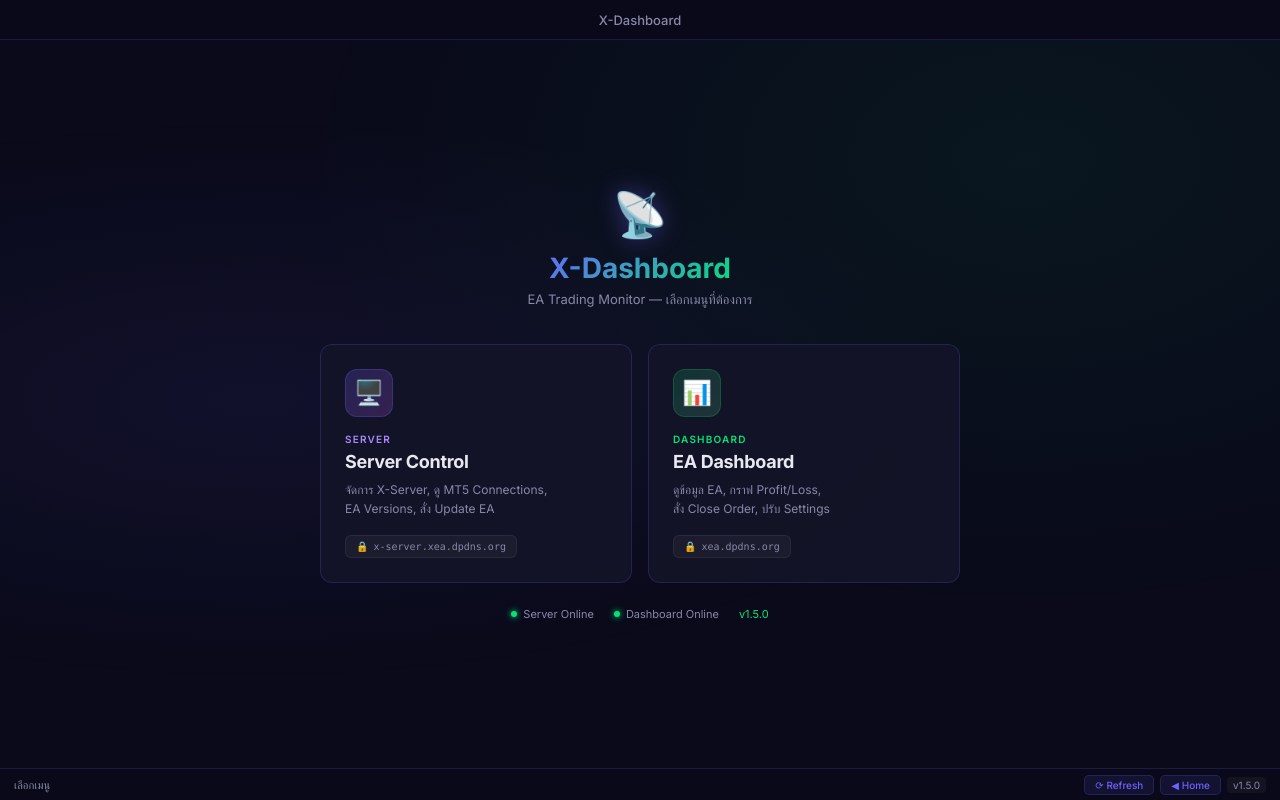
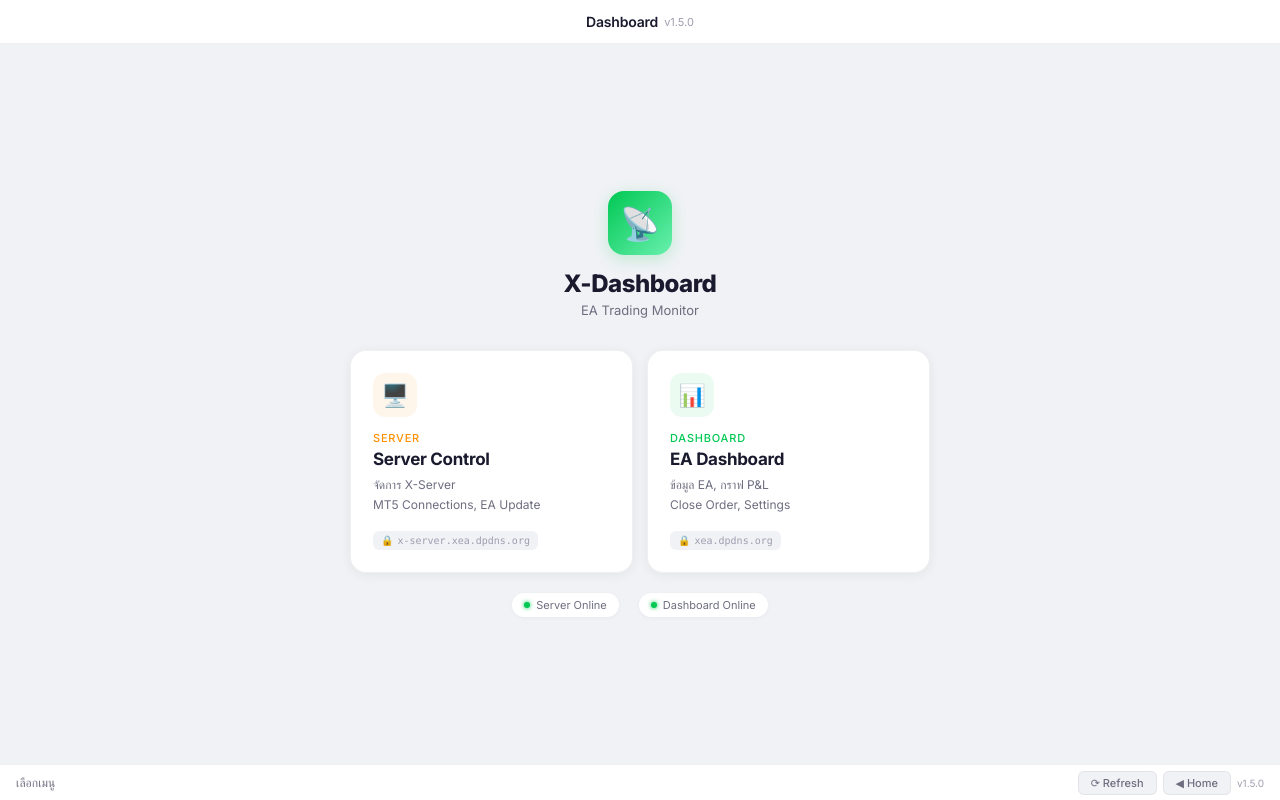
Before and after one commit to somkid2042-star/EA_DASHBOARD_WEB, a website: page X-Dashbord/mac-app/src/index.html in a window 1280 px wide. Drawn offline with Linux system fonts and the light colour scheme.

Commit message:
ui: light theme matching Dashboard - white cards, green accents

```diff
--- a/X-Dashbord/mac-app/src/index.html
+++ b/X-Dashbord/mac-app/src/index.html
@@ -6,7 +6,7 @@
   <meta name="viewport" content="width=device-width, initial-scale=1.0" />
   <title>X-Dashboard</title>
   <style>
-    @import url('https://fonts.googleapis.com/css2?family=Inter:wght@300;400;500;600;700&display=swap');
+    @import url('https://fonts.googleapis.com/css2?family=Inter:wght@300;400;500;600;700;800&display=swap');
 
     * {
       margin: 0;
@@ -15,17 +15,19 @@
     }
 
     :root {
-      --bg: #0a0a1a;
-      --card: rgba(20, 20, 40, 0.9);
-      --accent: #6c63ff;
-      --accent-glow: rgba(108, 99, 255, 0.3);
-      --success: #00e676;
-      --success-glow: rgba(0, 230, 118, 0.15);
-      --danger: #ff5252;
-      --warning: #ffab40;
-      --text: #e8e8f0;
-      --dim: #8888aa;
-      --border: rgba(108, 99, 255, 0.2);
+      --bg: #f0f2f5;
+      --card: #ffffff;
+      --card-shadow: 0 2px 12px rgba(0, 0, 0, 0.06);
+      --card-hover-shadow: 0 6px 24px rgba(0, 0, 0, 0.1);
+      --accent: #00c853;
+      --accent-light: rgba(0, 200, 83, 0.08);
+      --accent-orange: #ff9100;
+      --accent-orange-light: rgba(255, 145, 0, 0.08);
+      --text: #1a1a2e;
+      --text-secondary: #6e6e80;
+      --text-light: #9e9eb0;
+      --border: rgba(0, 0, 0, 0.06);
+      --bar-bg: #ffffff;
     }
 
     body {
@@ -39,25 +41,10 @@
       -webkit-font-smoothing: antialiased;
     }
 
-    /* ===== Background ===== */
-    .bg {
-      position: fixed;
-      top: 0;
-      left: 0;
-      width: 100%;
-      height: 100%;
-      z-index: 0;
-      pointer-events: none;
-      background:
-        radial-gradient(ellipse at 20% 50%, rgba(108, 99, 255, 0.08) 0%, transparent 50%),
-        radial-gradient(ellipse at 80% 20%, rgba(0, 230, 118, 0.06) 0%, transparent 50%);
-    }
-
     /* ===== Top Bar ===== */
     .topbar {
-      height: 40px;
-      background: rgba(10, 10, 26, 0.95);
-      backdrop-filter: blur(12px);
+      height: 44px;
+      background: var(--bar-bg);
       border-bottom: 1px solid var(--border);
       display: flex;
       align-items: center;
@@ -69,9 +56,17 @@
     }
 
     .topbar-title {
-      font-size: 13px;
-      font-weight: 500;
-      color: var(--dim);
+      font-size: 14px;
+      font-weight: 600;
+      color: var(--text);
+      letter-spacing: -0.2px;
+    }
+
+    .topbar-ver {
+      font-size: 11px;
+      font-weight: 400;
+      color: var(--text-light);
+      margin-left: 6px;
     }
 
     /* ===== Main Content ===== */
@@ -90,188 +85,154 @@
     /* ===== Header ===== */
     .header {
       text-align: center;
-      margin-bottom: 36px;
+      margin-bottom: 32px;
     }
 
     .header-icon {
-      font-size: 44px;
-      margin-bottom: 10px;
-      filter: drop-shadow(0 0 12px rgba(108, 99, 255, 0.4));
+      width: 64px;
+      height: 64px;
+      background: linear-gradient(135deg, #00c853, #69f0ae);
+      border-radius: 16px;
+      display: flex;
+      align-items: center;
+      justify-content: center;
+      font-size: 32px;
+      margin: 0 auto 14px;
+      box-shadow: 0 4px 16px rgba(0, 200, 83, 0.2);
     }
 
     .header h1 {
-      font-size: 28px;
-      font-weight: 700;
-      background: linear-gradient(135deg, #6c63ff, #00e676);
-      -webkit-background-clip: text;
-      background-clip: text;
-      -webkit-text-fill-color: transparent;
-      margin-bottom: 6px;
+      font-size: 24px;
+      font-weight: 800;
+      color: var(--text);
+      letter-spacing: -0.5px;
+      margin-bottom: 4px;
     }
 
     .header p {
       font-size: 13px;
-      color: var(--dim);
+      color: var(--text-secondary);
     }
 
     /* ===== Cards ===== */
     .cards {
       display: flex;
-      gap: 16px;
+      gap: 14px;
       width: 100%;
-      max-width: 640px;
+      max-width: 580px;
     }
 
     .card {
       flex: 1;
       background: var(--card);
-      border: 1px solid var(--border);
-      border-radius: 12px;
-      padding: 24px;
+      border-radius: 16px;
+      padding: 22px;
       cursor: pointer;
       transition: all 0.25s ease;
-      position: relative;
-      overflow: hidden;
-    }
-
-    .card::after {
-      content: '';
-      position: absolute;
-      top: 0;
-      left: 0;
-      right: 0;
-      height: 2px;
-      opacity: 0;
-      transition: opacity 0.25s;
+      box-shadow: var(--card-shadow);
+      border: 1px solid var(--border);
     }
 
     .card:hover {
-      border-color: rgba(108, 99, 255, 0.4);
       transform: translateY(-3px);
-      box-shadow: 0 8px 30px rgba(0, 0, 0, 0.35);
-    }
-
-    .card:hover::after {
-      opacity: 1;
+      box-shadow: var(--card-hover-shadow);
     }
 
     .card:active {
       transform: translateY(-1px);
     }
 
-    .card.server::after {
-      background: linear-gradient(90deg, #6c63ff, #bf5af2);
-    }
-
-    .card.dashboard::after {
-      background: linear-gradient(90deg, #00e676, #69f0ae);
-    }
-
-    .card:hover.server {
-      border-color: rgba(108, 99, 255, 0.5);
-      box-shadow: 0 8px 30px rgba(108, 99, 255, 0.1);
-    }
-
-    .card:hover.dashboard {
-      border-color: rgba(0, 230, 118, 0.4);
-      box-shadow: 0 8px 30px rgba(0, 230, 118, 0.08);
-    }
-
-    .card-icon {
-      width: 48px;
-      height: 48px;
+    .card-icon-box {
+      width: 44px;
+      height: 44px;
       border-radius: 12px;
       display: flex;
       align-items: center;
       justify-content: center;
-      font-size: 24px;
-      margin-bottom: 16px;
+      font-size: 22px;
+      margin-bottom: 14px;
     }
 
-    .card.server .card-icon {
-      background: linear-gradient(135deg, rgba(108, 99, 255, 0.2), rgba(191, 90, 242, 0.2));
-      border: 1px solid rgba(108, 99, 255, 0.25);
+    .card.server .card-icon-box {
+      background: var(--accent-orange-light);
     }
 
-    .card.dashboard .card-icon {
-      background: linear-gradient(135deg, rgba(0, 230, 118, 0.15), rgba(105, 240, 174, 0.15));
-      border: 1px solid rgba(0, 230, 118, 0.2);
+    .card.dashboard .card-icon-box {
+      background: var(--accent-light);
     }
 
     .card-label {
-      font-size: 10px;
-      font-weight: 600;
+      font-size: 11px;
+      font-weight: 500;
       text-transform: uppercase;
-      letter-spacing: 1.2px;
-      margin-bottom: 6px;
+      letter-spacing: 0.8px;
+      margin-bottom: 4px;
     }
 
     .card.server .card-label {
-      color: #a78bfa;
+      color: var(--accent-orange);
     }
 
     .card.dashboard .card-label {
-      color: var(--success);
+      color: var(--accent);
     }
 
     .card-title {
-      font-size: 18px;
+      font-size: 17px;
       font-weight: 700;
+      color: var(--text);
       letter-spacing: -0.3px;
-      margin-bottom: 8px;
+      margin-bottom: 6px;
     }
 
     .card-desc {
       font-size: 12px;
-      color: var(--dim);
+      color: var(--text-secondary);
       line-height: 1.6;
-      margin-bottom: 16px;
+      margin-bottom: 14px;
     }
 
-    .card-url {
+    .card-url-tag {
       display: inline-flex;
       align-items: center;
-      gap: 5px;
-      padding: 5px 10px;
-      background: rgba(255, 255, 255, 0.04);
-      border: 1px solid rgba(255, 255, 255, 0.06);
+      gap: 4px;
+      padding: 4px 8px;
+      background: var(--bg);
       border-radius: 6px;
       font-size: 10px;
-      color: var(--dim);
-      font-family: 'SF Mono', 'Fira Code', 'Menlo', monospace;
+      color: var(--text-light);
+      font-family: 'SF Mono', 'Menlo', 'Fira Code', monospace;
     }
 
-    .card-url .lock {
-      color: var(--success);
-      font-size: 10px;
+    .card-url-tag .lock {
+      color: var(--accent);
     }
 
-    /* ===== Status Dots ===== */
-    .status-info {
+    /* ===== Status Row ===== */
+    .status-row {
       display: flex;
       gap: 20px;
-      margin-top: 24px;
+      margin-top: 20px;
     }
 
-    .status-item {
+    .status-pill {
       display: flex;
       align-items: center;
       gap: 6px;
       font-size: 11px;
-      color: var(--dim);
+      color: var(--text-secondary);
+      background: var(--card);
+      padding: 5px 12px;
+      border-radius: 20px;
+      box-shadow: 0 1px 4px rgba(0, 0, 0, 0.04);
     }
 
-    .dot {
+    .status-dot {
       width: 6px;
       height: 6px;
       border-radius: 50%;
-      background: var(--success);
-      box-shadow: 0 0 6px var(--success);
-    }
-
-    .dot.off {
-      background: var(--danger);
-      box-shadow: 0 0 6px var(--danger);
+      background: var(--accent);
+      box-shadow: 0 0 4px var(--accent);
     }
 
     /* ===== Content Frame ===== */
@@ -285,22 +246,22 @@
 
     /* ===== Bottom Bar ===== */
     .bottombar {
-      height: 32px;
-      background: rgba(10, 10, 26, 0.95);
-      backdrop-filter: blur(12px);
+      height: 36px;
+      background: var(--bar-bg);
       border-top: 1px solid var(--border);
       display: flex;
       align-items: center;
       justify-content: space-between;
-      padding: 0 14px;
+      padding: 0 16px;
       z-index: 100;
       flex-shrink: 0;
       -webkit-app-region: no-drag;
     }
 
     .bottombar-status {
-      font-size: 11px;
-      color: var(--dim);
+      font-size: 12px;
+      color: var(--text-secondary);
+      font-weight: 500;
     }
 
     .bottombar-actions {
@@ -310,36 +271,33 @@
     }
 
     .btn-bar {
-      padding: 3px 10px;
-      background: rgba(108, 99, 255, 0.1);
+      padding: 4px 12px;
+      background: var(--bg);
       border: 1px solid var(--border);
-      border-radius: 5px;
-      color: var(--accent);
-      font-size: 10px;
+      border-radius: 6px;
+      color: var(--text-secondary);
+      font-size: 11px;
       font-weight: 500;
       cursor: pointer;
-      transition: all 0.2s;
+      transition: all 0.15s;
       font-family: 'Inter', sans-serif;
     }
 
     .btn-bar:hover {
-      background: rgba(108, 99, 255, 0.2);
-      border-color: rgba(108, 99, 255, 0.4);
+      background: #e8e8ee;
+      color: var(--text);
     }
 
     .ver-tag {
       font-size: 10px;
-      color: var(--dim);
-      background: rgba(255, 255, 255, 0.04);
-      padding: 2px 6px;
-      border-radius: 4px;
+      color: var(--text-light);
     }
 
     /* ===== Animations ===== */
     @keyframes fadeUp {
       from {
         opacity: 0;
-        transform: translateY(12px);
+        transform: translateY(10px);
       }
 
       to {
@@ -349,29 +307,29 @@
     }
 
     .header {
-      animation: fadeUp 0.4s ease-out;
+      animation: fadeUp 0.35s ease-out;
     }
 
     .card:nth-child(1) {
-      animation: fadeUp 0.4s ease-out 0.1s both;
+      animation: fadeUp 0.35s ease-out 0.08s both;
     }
 
     .card:nth-child(2) {
-      animation: fadeUp 0.4s ease-out 0.18s both;
+      animation: fadeUp 0.35s ease-out 0.15s both;
     }
 
-    .status-info {
-      animation: fadeUp 0.4s ease-out 0.26s both;
+    .status-row {
+      animation: fadeUp 0.35s ease-out 0.22s both;
     }
   </style>
 </head>
 
 <body>
-  <div class="bg"></div>
 
   <!-- Top Bar -->
   <div class="topbar">
-    <span class="topbar-title" id="topbar-text">X-Dashboard</span>
+    <span class="topbar-title" id="topbar-text">Dashboard</span>
+    <span class="topbar-ver">v1.5.0</span>
   </div>
 
   <!-- Main Page -->
@@ -379,35 +337,34 @@
     <div class="header">
       <div class="header-icon">📡</div>
       <h1>X-Dashboard</h1>
-      <p>EA Trading Monitor — เลือกเมนูที่ต้องการ</p>
+      <p>EA Trading Monitor</p>
     </div>
 
     <div class="cards">
       <div class="card server" onclick="openPage('server')">
-        <div class="card-icon">🖥️</div>
+        <div class="card-icon-box">🖥️</div>
         <div class="card-label">Server</div>
         <div class="card-title">Server Control</div>
-        <div class="card-desc">จัดการ X-Server, ดู MT5 Connections,<br>EA Versions, สั่ง Update EA</div>
-        <div class="card-url"><span class="lock">🔒</span> x-server.xea.dpdns.org</div>
+        <div class="card-desc">จัดการ X-Server<br>MT5 Connections, EA Update</div>
+        <div class="card-url-tag"><span class="lock">🔒</span> x-server.xea.dpdns.org</div>
       </div>
 
       <div class="card dashboard" onclick="openPage('dashboard')">
-        <div class="card-icon">📊</div>
+        <div class="card-icon-box">📊</div>
         <div class="card-label">Dashboard</div>
         <div class="card-title">EA Dashboard</div>
-        <div class="card-desc">ดูข้อมูล EA, กราฟ Profit/Loss,<br>สั่ง Close Order, ปรับ Settings</div>
-        <div class="card-url"><span class="lock">🔒</span> xea.dpdns.org</div>
+        <div class="card-desc">ข้อมูล EA, กราฟ P&L<br>Close Order, Settings</div>
+        <div class="card-url-tag"><span class="lock">🔒</span> xea.dpdns.org</div>
       </div>
     </div>
 
-    <div class="status-info">
-      <div class="status-item">
-        <div class="dot"></div> Server Online
+    <div class="status-row">
+      <div class="status-pill">
+        <div class="status-dot"></div> Server Online
       </div>
-      <div class="status-item">
-        <div class="dot"></div> Dashboard Online
+      <div class="status-pill">
+        <div class="status-dot"></div> Dashboard Online
       </div>
-      <div class="status-item" style="color: var(--success);">v1.5.0</div>
     </div>
   </div>
 
@@ -458,7 +415,7 @@
       document.getElementById('content-frame').style.display = 'none';
       document.getElementById('content-frame').src = '';
       document.getElementById('main-page').style.display = 'flex';
-      document.getElementById('topbar-text').textContent = 'X-Dashboard';
+      document.getElementById('topbar-text').textContent = 'Dashboard';
       document.getElementById('bottom-status').textContent = 'เลือกเมนู';
     }
 
```
